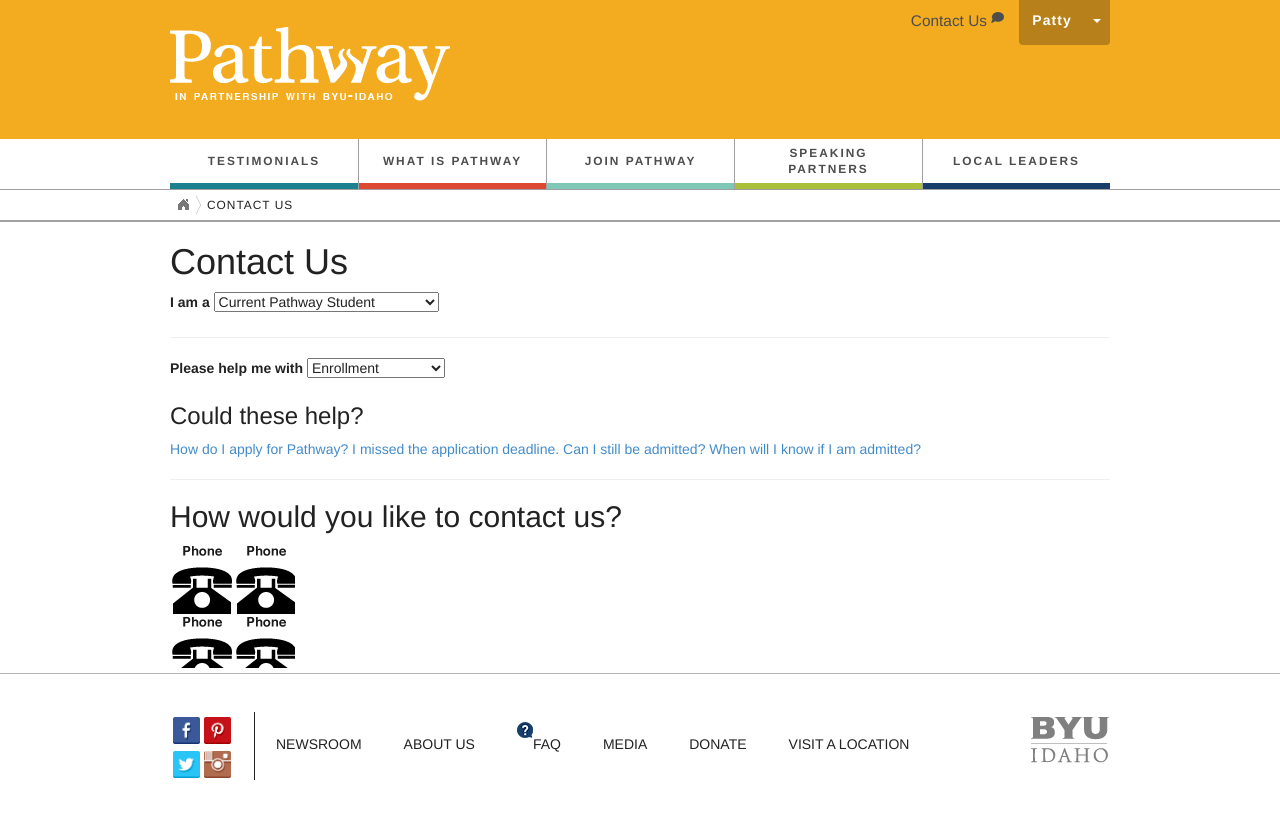
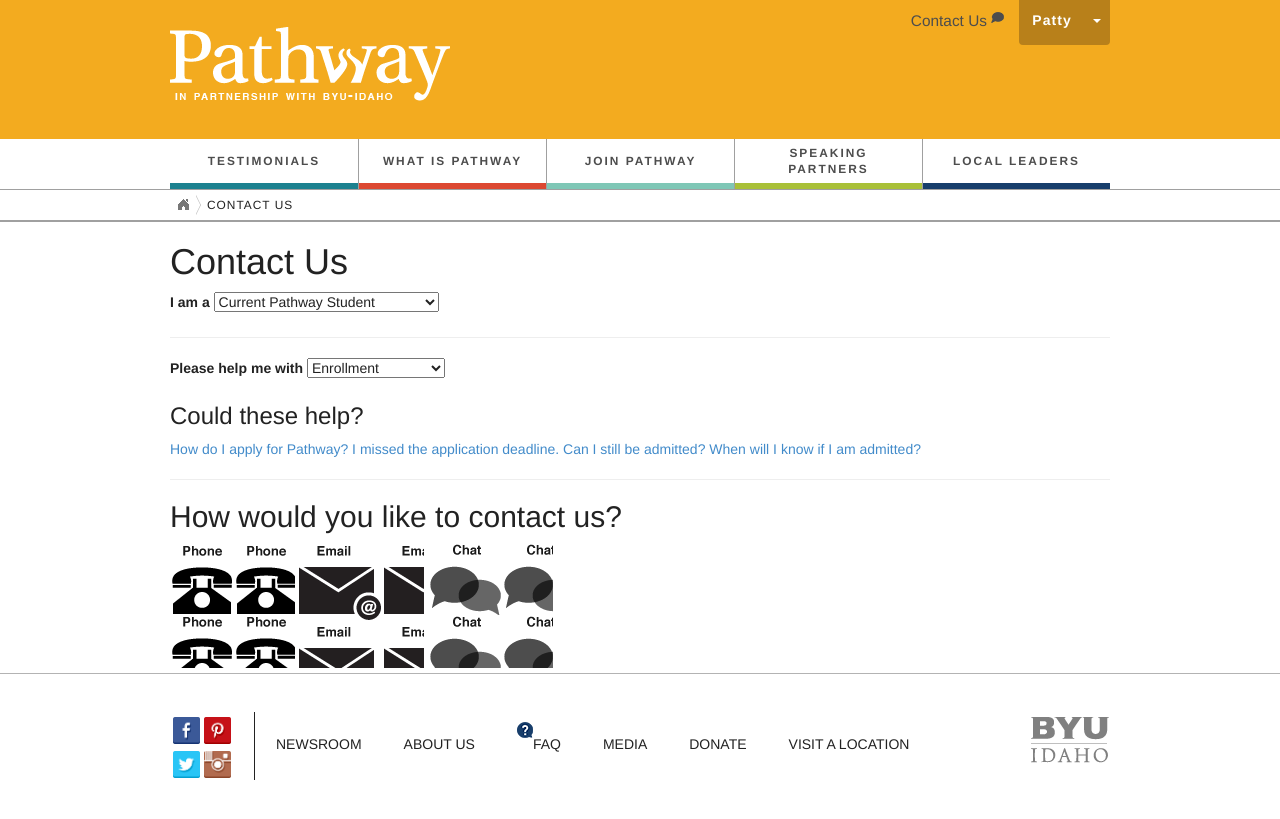
Before and after one commit to gordoman/pathway.lds.org-jekyll, a Jekyll site: the page built from jekyll-source/pages/contact-us/contact-us.html, in a window 1280 px wide. Shown: the top 819 px of the page. Built offline with Jekyll 4.4.1, drawn with Linux system fonts in a browser that asks for light colours; nearby versions of some CDN libraries.

Commit message:
test for contact icons

```diff
--- a/jekyll-source/styles/contact_us.scss
+++ b/jekyll-source/styles/contact_us.scss
@@ -16,20 +16,20 @@
 
 #Email {
 	display: inline-block;
-	background-image: url("{{site.baseurl}}contact-us/Email.png");
+	background-image: url("{{site.baseurl}}img/contact-us/Email.png");
 	height: 125px;
 	width: 125px;
 }
 
 #Chat {
 	display: inline-block;
-	background-image: url("{{site.baseurl}}contact-us/Chat.png");
+	background-image: url("{{site.baseurl}}img/contact-us/Chat.png");
 	height: 125px;
 	width: 125px;
 }
 
 .recommended {
-	background-image: url("{{site.baseurl}}contact-us/Recommended-Square.png");
+	background-image: url("{{site.baseurl}}img/contact-us/Recommended-Square.png");
 }
 
 .contact-navigator {
```
